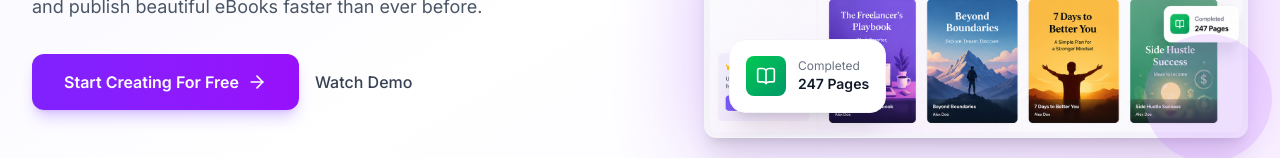
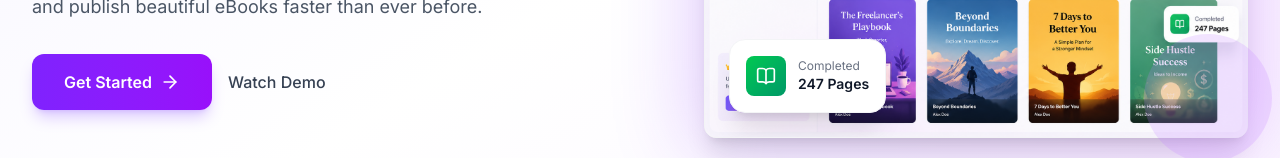
Before and after one commit to Akshavahora/ebookCreator, a React (Vite) app in the folder frontend/eBookCreator/: page / in a window 1280 px wide. Shown: the part 489-647 px from the top of the page. Built offline with nearby package versions, Linux system fonts and the light colour scheme; no server answers.

Commit message:
updated get started button in hero section

```diff
--- a/frontend/eBookCreator/src/components/editor/ChapterEditorTab.jsx
+++ b/frontend/eBookCreator/src/components/editor/ChapterEditorTab.jsx
@@ -2,7 +2,6 @@ import { useMemo, useState } from "react"
 import { Sparkle, Type, Eye, Maximize2, SpellCheck, FileX, Target } from "lucide-react"
 import Button from "../ui/Button"
 import InputField from "../ui/InputField"
-import SimpleMDEditor from "../ui/SimpleMDEditor"
 
 const ChapterEditorTab = ({
     book = {
--- a/frontend/eBookCreator/src/components/landing/Hero.jsx
+++ b/frontend/eBookCreator/src/components/landing/Hero.jsx
@@ -42,8 +42,8 @@ const Hero = () => {
                                 to={isAuthenticated ? "/dashboard" : "/login"}
                                 className="group inline-flex items-center space-x-2 bg-gradient-to-r from-violet-600 to-purple-600 text-white px-8 py-4 rounded-xl font-semibold shadow-lg shadow-violet-500/30 hover:shadow-violet-500/50 hover:scale-105 transition-all duration-200"
                             >
-                                <span>Start Creating For Free</span>
-                                <ArrowRight className="w-5 g-5 group-hover:translate-x transition-transform-1" />
+                                <span>{isAuthenticated ? "Go to Dashboard" : "Get Started"}</span>
+                                <ArrowRight className="w-5 h-5 group-hover:translate-x transition-transform-1" />
                             </Link>
 
                             <a
```
